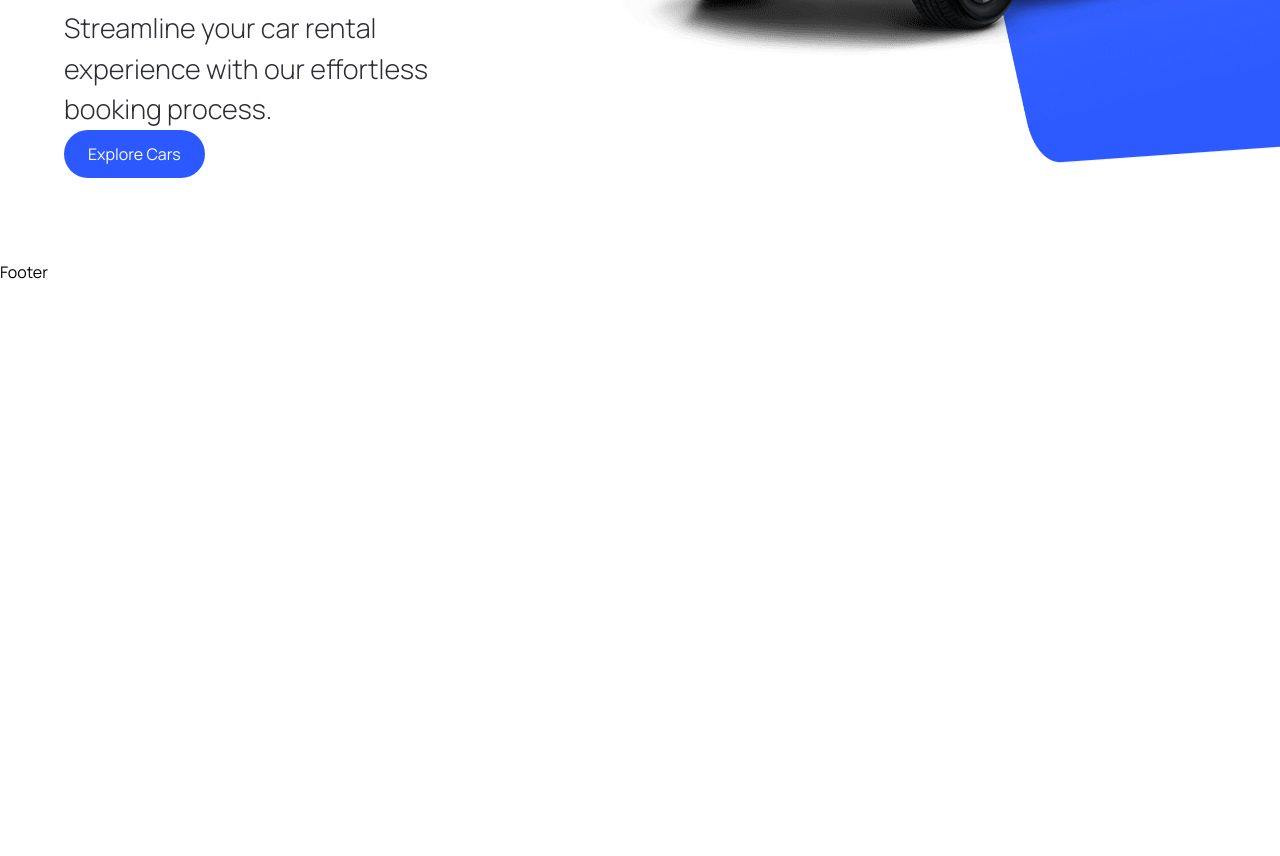
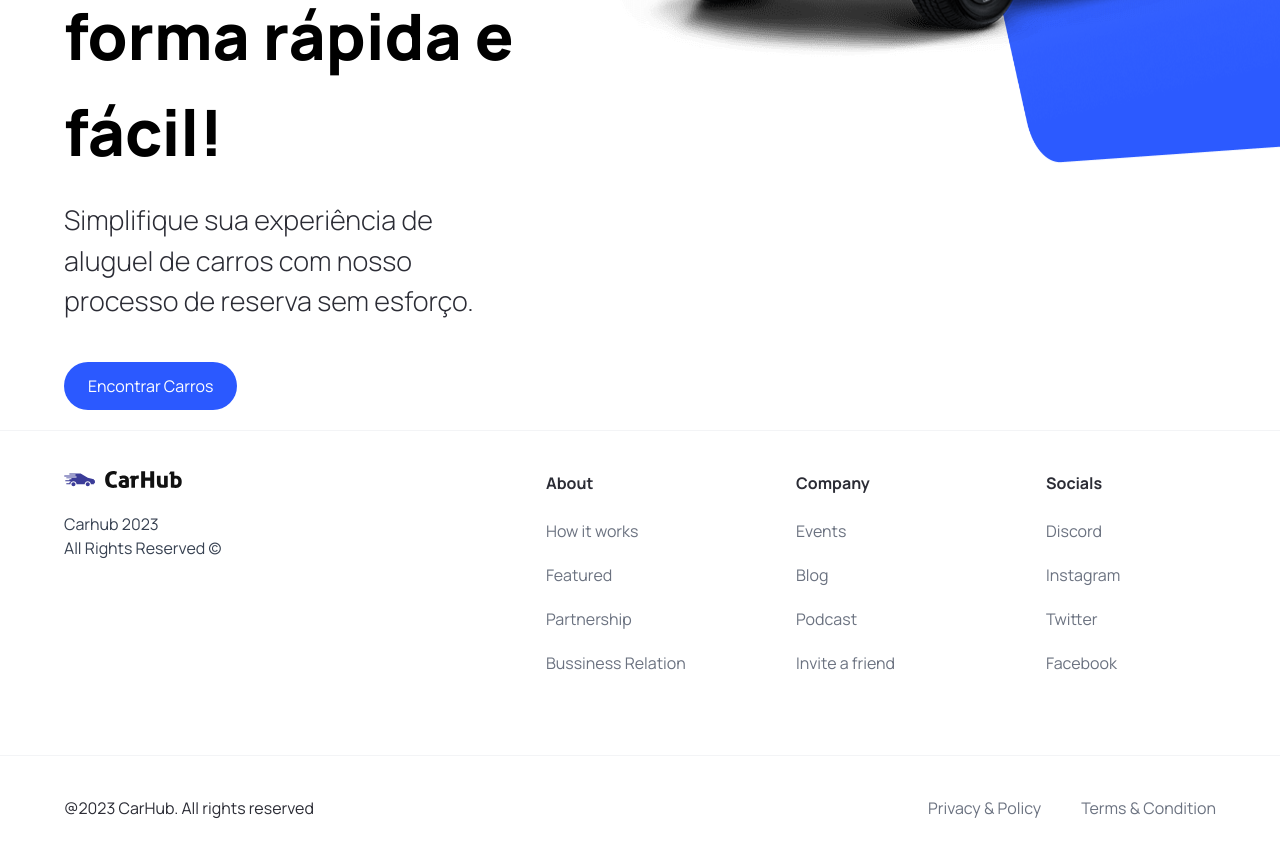
Before and after one commit to pecinallib/Carros-NextJs-13, a Next.js app: page / in a window 1280 px wide. Shown: the part 540-1396 px from the top of the page. Before the commit the page ends 824 px from the top, so only its background shows below. Built offline with nearby package versions, Linux system fonts and the light colour scheme.

Commit message:
Implementado o Footer

```diff
--- a/components/Footer.jsx
+++ /dev/null
@@ -1,7 +0,0 @@
-import React from 'react';
-
-const Footer = () => {
-  return <div>Footer</div>;
-};
-
-export default Footer;
--- /dev/null
+++ b/components/Footer.tsx
@@ -0,0 +1,52 @@
+import Image from "next/image";
+import Link from "next/link";
+
+import { footerLinks } from "@/constants";
+
+const Footer = () => (
+  <footer className='flex flex-col text-black-100  mt-5 border-t border-gray-100'>
+    <div className='flex max-md:flex-col flex-wrap justify-between gap-5 sm:px-16 px-6 py-10'>
+      <div className='flex flex-col justify-start items-start gap-6'>
+        <Image src='/logo.svg' alt='logo' width={118} height={18} className='object-contain' />
+        <p className='text-base text-gray-700'>
+          Carhub 2023 <br />
+          All Rights Reserved &copy;
+        </p>
+      </div>
+
+      <div className="footer__links">
+        {footerLinks.map((item) => (
+          <div key={item.title} className="footer__link">
+            <h3 className="font-bold">{item.title}</h3>
+            <div className="flex flex-col gap-5">
+              {item.links.map((link) => (
+                <Link
+                  key={link.title}
+                  href={link.url}
+                  className="text-gray-500"
+                >
+                  {link.title}
+                </Link>
+              ))}
+            </div>
+          </div>
+        ))}
+      </div>
+    </div>
+
+    <div className='flex justify-between items-center flex-wrap mt-10 border-t border-gray-100 sm:px-16 px-6 py-10'>
+      <p>@2023 CarHub. All rights reserved</p>
+
+      <div className="footer__copyrights-link">
+        <Link href="/" className="text-gray-500">
+          Privacy & Policy
+        </Link>
+        <Link href="/" className="text-gray-500">
+          Terms & Condition
+        </Link>
+      </div>
+    </div>
+  </footer>
+);
+
+export default Footer;
--- a/components/Hero.tsx
+++ b/components/Hero.tsx
@@ -12,17 +12,17 @@
     <div className="hero">
       <div className="flex-1 pt-36 padding-x">
         <h1 className="hero__title">
-          Find, book, or rent a car - quickly and easily!
+        Encontre, reserve ou alugue um carro - de forma rápida e fácil!
         </h1>
 
         <p className="hero__subtitle">
-          Streamline your car rental experience with our effortless booking process.
+        Simplifique sua experiência de aluguel de carros com nosso processo de reserva sem esforço.
         </p>
 
         <CustomButton
-        title="Explore Cars"
+        title="Encontrar Carros"
         containerStyles="bg-primary-blue
-        text-white rounded-full mt100"
+        text-white rounded-full mt-10"
         handleClick={handleScroll}
         />
       </div>
--- a/components/Navbar.tsx
+++ b/components/Navbar.tsx
@@ -18,7 +18,7 @@
         </Link>
 
         <CustomButton
-          title="Sign In"
+          title="Entrar"
           btnType="button"
           containerStyles="text-primary-blue
           rounded-full bg-white min-w-[130px]"
--- /dev/null
+++ b/constants/index.ts
@@ -0,0 +1,101 @@
+export const manufacturers = [
+  "Acura",
+  "Alfa Romeo",
+  "Aston Martin",
+  "Audi",
+  "Bentley",
+  "BMW",
+  "Buick",
+  "Cadillac",
+  "Chevrolet",
+  "Chrysler",
+  "Citroen",
+  "Dodge",
+  "Ferrari",
+  "Fiat",
+  "Ford",
+  "GMC",
+  "Honda",
+  "Hyundai",
+  "Infiniti",
+  "Jaguar",
+  "Jeep",
+  "Kia",
+  "Lamborghini",
+  "Land Rover",
+  "Lexus",
+  "Lincoln",
+  "Maserati",
+  "Mazda",
+  "McLaren",
+  "Mercedes-Benz",
+  "MINI",
+  "Mitsubishi",
+  "Nissan",
+  "Porsche",
+  "Ram",
+  "Rolls-Royce",
+  "Subaru",
+  "Tesla",
+  "Toyota",
+  "Volkswagen",
+  "Volvo",
+];
+
+export const yearsOfProduction = [
+  { title: "Year", value: "" },
+  { title: "2015", value: "2015" },
+  { title: "2016", value: "2016" },
+  { title: "2017", value: "2017" },
+  { title: "2018", value: "2018" },
+  { title: "2019", value: "2019" },
+  { title: "2020", value: "2020" },
+  { title: "2021", value: "2021" },
+  { title: "2022", value: "2022" },
+  { title: "2023", value: "2023" },
+];
+
+export const fuels = [
+  {
+    title: "Fuel",
+    value: "",
+  },
+  {
+    title: "Gas",
+    value: "Gas",
+  },
+  {
+    title: "Electricity",
+    value: "Electricity",
+  },
+];
+
+export const footerLinks = [
+  {
+    title: "About",
+    links: [
+      { title: "How it works", url: "/" },
+      { title: "Featured", url: "/" },
+      { title: "Partnership", url: "/" },
+      { title: "Bussiness Relation", url: "/" },
+    ],
+  },
+  {
+    title: "Company",
+    links: [
+      { title: "Events", url: "/" },
+      { title: "Blog", url: "/" },
+      { title: "Podcast", url: "/" },
+      { title: "Invite a friend", url: "/" },
+    ],
+  },
+  {
+    title: "Socials",
+    links: [
+      { title: "Discord", url: "/" },
+      { title: "Instagram", url: "/" },
+      { title: "Twitter", url: "/" },
+      { title: "Facebook", url: "/" },
+    ],
+  },
+];
```
